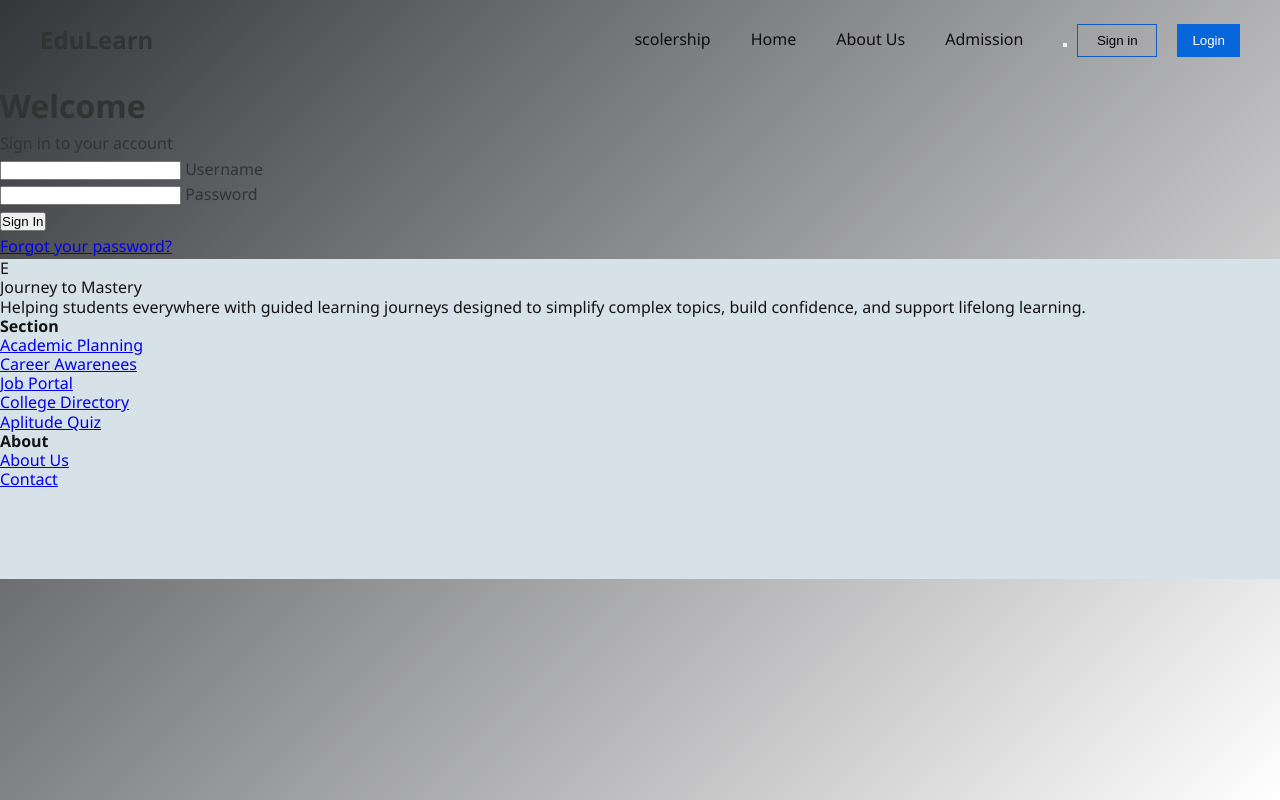
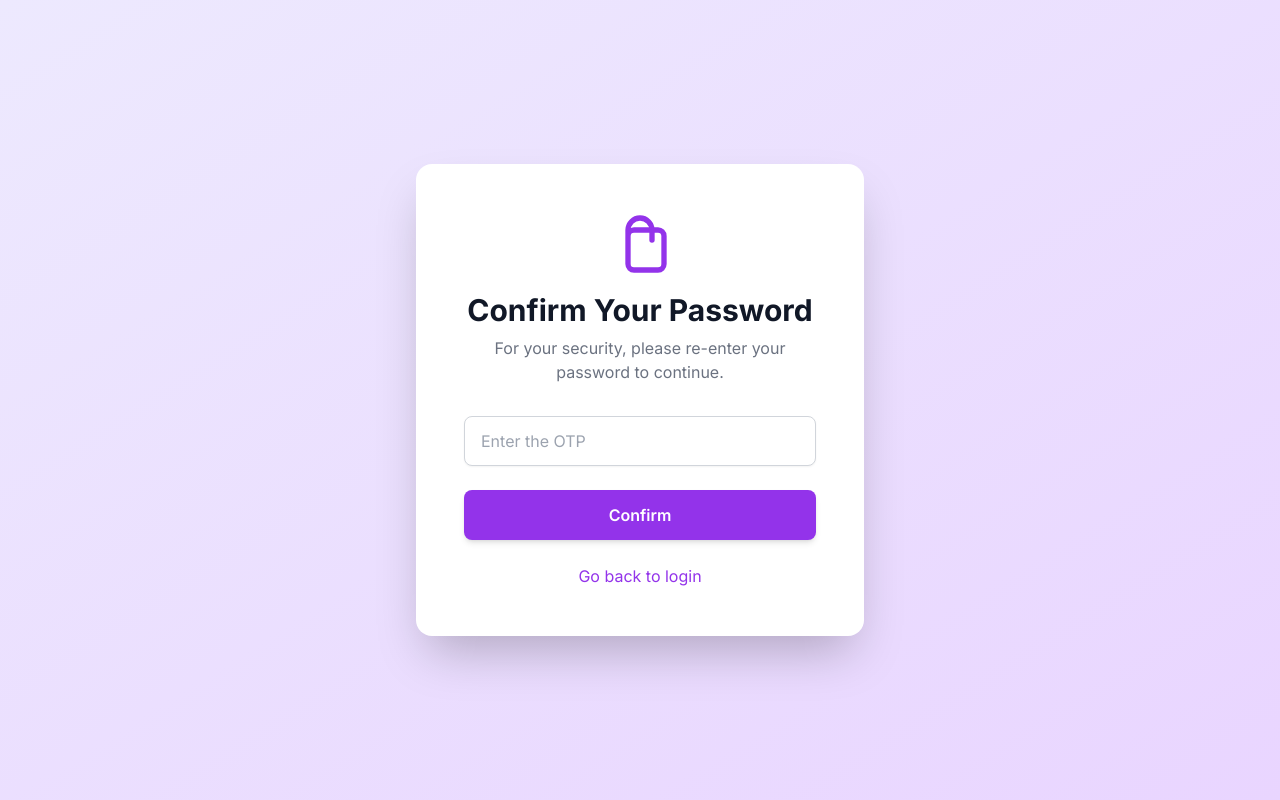
Before and after one commit to AnupamPayra/GrowWise, a Flask app: page /login in a window 1280 px wide. Run offline with Flask 3, Linux system fonts and the light colour scheme; some libraries are stand-ins or nearby versions.

Commit message:
login feature

```diff
--- /dev/null
+++ b/app/app.py
@@ -0,0 +1,48 @@
+from flask import Flask, render_template, redirect, request, Response, url_for, session
+
+from passs import login_pass
+from mail import send_mail
+from data import insert_name_database, curssor, names
+
+
+app = Flask(__name__)
+app.secret_key = "super"
+
+# key = login_pass.keys()
+
+
+@app.route("/")
+def main():
+    return render_template("login.html")
+
+
+@app.route("/login", methods=["GET", "POST"])
+def login():
+    if request.method == "POST":
+        username = request.form.get("username")
+        email = request.form.get("email")
+        for name in names:
+            if username not in name:
+                otp = send_mail(email)
+                session["otp"] = otp
+                insert_name_database(username, email)
+            return redirect(url_for('sec'))
+
+
+
+    return render_template("password.html")
+
+
+@app.route("/Otp_validation", methods = ["GET", "POST"])
+def sec():
+    otp =session.get("otp")
+    if request.method =="POST":
+        user_input_otp = request.form.get("User_input_otp")
+        if user_input_otp == otp:
+            session.pop("otp", None)
+            return render_template("sucsess.html")
+
+    return render_template("password.html")
+
+
+app.run(debug=True)
--- /dev/null
+++ b/app/passs.py
@@ -0,0 +1,6 @@
+login_pass ={
+    'anupam' : '1234',
+    'swapan' : '123',
+    'arpan' : '123',
+    'malati' : '123'
+}
--- a/app/routes/auth.py
+++ b/app/routes/auth.py
@@ -1,76 +1,45 @@
-# # This is resposible for routing purpose. And it is only doing Authentication for login system
-from flask import Blueprint, redirect, render_template, url_for, flash, request, session
-from ..models import Users_Data
+from flask import Flask, render_template, redirect, request, Response, url_for, session, Blueprint
 
-from app import db
-from werkzeug.security import check_password_hash, generate_password_hash
+# from passs import login_pass
+from app.mail import send_mail
+from app.data import insert_name_database, curssor, names
 
 auth_bp = Blueprint('auth', __name__)
 
-hashed = check_password_hash
+@auth_bp.route('/sign', methods =['GET', 'POST'])
+def sign():
+    if request.method == 'POST':
+     return render_template('login.html')
 
 
-# @auth_bp.route('/')
-# def home():
-#      return render_template('base.html')
+@auth_bp.route("/login", methods=["GET", "POST"])
+def login():
+    if request.method == "POST":
+        username = request.form.get("username")
+        email = request.form.get("email")
 
+        user_exists = any(username == name[0] for name in names)
 
+        if not user_exists:
+            otp = send_mail(email)
+            session["otp"] = otp
+            insert_name_database(username, email)
+            return redirect(url_for('auth.sec'))
 
-@auth_bp.route('/signup', methods=["GET", "POST"])
-def signup():
-     if request.method == 'POST':
-          username = request.form.get('username')
-          email = request.form.get('email')
-          password = request.form.get('password')
-          hashed_password = generate_password_hash(password)
-
-          existing_user = Users_Data.query.filter_by(username=username).first()
-
-
-          if existing_user:
-               flash("The user name already exists!")
-               return redirect(url_for('signup'))
-          else:
-               new_data = Users_Data(username=username, useremail=email, password=hashed_password)
-               db.session.add(new_data)
-               db.session.commit()
-               return redirect(url_for('task.view_task'))
-     return render_template("signup.html")
+    return render_template("password.html")
 
 
 
 
-@auth_bp.route('/login', methods=["GET", "POST"])
-def login():
-     if request.method == "POST":
-          username = request.form.get("username")
-          password = request.form.get("password")
+@auth_bp.route("/Otp_validation", methods=["GET", "POST"])
+def sec():
+    otp = session.get("otp")
+    if request.method == "POST":
+        user_input_otp = request.form.get("User_input_otp")
+        if user_input_otp == otp:
+            session.pop("otp", None)
+            return render_template("1mainPage.html")
+        else:
+            pass
 
-          if username and password:
-               user = Users_Data.query.filter_by(username=username).first()
-               if user and check_password_hash(user.password, password):
-                    session['user']=username
-                    session['userid'] = user.id_no
-                    flash(f"Wellcome {username}")
-                    # return redirect(url_for('task.view_task'))
-                    return render_template("my.html")
-               else:
-                    flash("Invalid Username or Password!")
-                    return redirect(url_for('auth.login'))
-
-     return render_template("login.html")
-
-
-
-@auth_bp.route('/logout')
-def logout():
-     if 'user' in session:
-          session.pop('user')
-     flash('logged out', 'info')
-     return redirect(url_for('auth.login'))
-
-
-
-auth_bp.route('/success')
-def success():
-     return render_template("task.html")
+    return render_template("password.html")
--- a/app/templates/base.html
+++ b/app/templates/base.html
@@ -20,18 +20,25 @@
 
     <div class="right-section">
     <nav id="nav-links" class="nav-links">
-        <a href="{{ url_for('path.scolership') }}">scolership</a>
+        <!-- <a href="{{ url_for('path.scolership') }}">scolership</a> -->
       <a href="#">Home</a>
       <a href="{{ url_for('path.about') }}">About Us</a>
       <a href="#">Admission</a>
     </nav>
     <div class="buttons">
-        <form action="/signup" method="post">
+        <form action="/sign" method="post">
         <button type="submit">
-      <button class="btn-outline">Sign in</button>
+      <button class="btn-outline">Login</button>
       </button>
       </form>
-      <button class="btn-primary">Login</button>
+
+
+      <!-- <form action="/login" method="post">
+        <button type="submit">
+      <button class="btn-outline">log in</button>
+      </button>
+      </form> -->
+
     </div>
     </div>
   </header>
--- a/app/templates/login.html
+++ b/app/templates/login.html
@@ -1,42 +1,54 @@
-{% extends 'base.html' %}
-{% block title %}Login page{% endblock %}
+<!DOCTYPE html>
+<html lang="en">
+<head>
+    <meta charset="UTF-8">
+    <meta name="viewport" content="width=device-width, initial-scale=1.0">
+    <title>EduLearn - Login</title>
+    <link href="https://fonts.googleapis.com/css2?family=Inter:wght@400;600;700&display=swap" rel="stylesheet">
+    <script src="https://cdn.tailwindcss.com"></script>
+    <style>
+        body {
+            font-family: 'Inter', sans-serif;
+        }
+        .bg-gradient-creative {
+            background-image: linear-gradient(135deg, #A855F7 0%, #D8B4FE 100%);
+        }
+    </style>
+</head>
+<body class="flex items-center justify-center min-h-screen bg-gradient-to-br from-violet-100 to-purple-200">
 
-{% block head %}
-<link rel="stylesheet" href="{{ url_for('static', filename='CSS/login.css') }}">
-{% endblock %}
-{% block content %}
-<!-- Animated background particles -->
-<div class="particles" id="particles"></div>
+    <!-- Login Card Container -->
+    <div class="bg-white p-8 sm:p-12 rounded-2xl shadow-2xl w-full max-w-sm sm:max-w-md mx-4">
+        <div class="text-center mb-8">
+            <svg xmlns="http://www.w3.org/2000/svg" fill="none" viewBox="0 0 24 24" stroke-width="2" stroke="currentColor" class="w-16 h-16 text-purple-600 mx-auto mb-4">
+                <path stroke-linecap="round" stroke-linejoin="round" d="M15.75 6a3.75 3.75 0 11-7.5 0 3.75 3.75 0 017.5 0zM4.501 19.5h15c-1.332-1.921-2.906-3.328-4.87-4.234a9.92 9.92 0 00-5.26 0c-1.964.906-3.538 2.313-4.87 4.234z" />
+            </svg>
+            <h1 class="text-3xl font-bold text-gray-900 mb-2">Welcome Back!</h1>
+            <p class="text-gray-500">Sign in to your EduLearn account.</p>
+        </div>
 
-<div class="login-container">
-    <div class="login-header">
-        <h1>Welcome</h1>
-        <p>Sign in to your account</p>
+        <!-- Login Form -->
+        <form action="/login" method="POST" class="space-y-6">
+            <div>
+                <label for="username" class="block text-sm font-medium text-gray-700">Username</label>
+                <div class="mt-1">
+                    <input id="username" name="username" type="username" autocomplete="username" required class="w-full px-4 py-3 border border-gray-300 rounded-lg shadow-sm focus:outline-none focus:ring-2 focus:ring-purple-500 focus:border-purple-500 transition-colors duration-300">
+                </div>
+            </div>
+            <div>
+                <label for="email" class="block text-sm font-medium text-gray-700">Email Address</label>
+                <div class="mt-1">
+                    <input id="email" name="email" type="email" autocomplete="email" required class="w-full px-4 py-3 border border-gray-300 rounded-lg shadow-sm focus:outline-none focus:ring-2 focus:ring-purple-500 focus:border-purple-500 transition-colors duration-300">
+                </div>
+            </div>
+
+            <div>
+                <button type="submit" class="w-full flex justify-center py-3 px-4 border border-transparent rounded-lg shadow-md font-semibold text-white bg-purple-600 hover:bg-purple-700 focus:outline-none focus:ring-2 focus:ring-offset-2 focus:ring-purple-500 transition-colors duration-300">
+                    Sign In
+                </button>
+            </div>
+        </form>
     </div>
 
-    <form method="POST" action="/login" id="loginForm">
-        <div class="form-group">
-            <input type="text" class="form-input" id="username" name="username" placeholder=" " required>
-            <label class="form-label" for="username">Username</label>
-        </div>
-
-        <div class="form-group">
-            <input type="password" name="password" class="form-input" id="password" placeholder=" " required>
-            <label class="form-label" for="password">Password</label>
-        </div>
-
-        <button type="submit" class="login-btn">
-            Sign In
-        </button>
-    </form>
-
-    <div class="forgot-password">
-        <a href="{{ url_for('auth.logout' ) }}">Forgot your password?</a>
-    </div>
-
-    <div class="success-animation" id="successAnimation"></div>
-</div>
-{% endblock %}
-{% block scripts %}
-<!-- <script src="{{ url_for('static', filename='JS/login.JS') }}"></script> -->
-{% endblock %}
+</body>
+</html>
--- /dev/null
+++ b/app/templates/password.html
@@ -0,0 +1,51 @@
+<!DOCTYPE html>
+<html lang="en">
+<head>
+    <meta charset="UTF-8">
+    <meta name="viewport" content="width=device-width, initial-scale=1.0">
+    <title>EduLearn - Password Verification</title>
+    <link href="https://fonts.googleapis.com/css2?family=Inter:wght@400;600;700&display=swap" rel="stylesheet">
+    <script src="https://cdn.tailwindcss.com"></script>
+    <style>
+        body {
+            font-family: 'Inter', sans-serif;
+        }
+    </style>
+</head>
+<body class="flex items-center justify-center min-h-screen bg-gradient-to-br from-violet-100 to-purple-200">
+
+    <!-- Verification Card Container -->
+    <div class="bg-white p-8 sm:p-12 rounded-2xl shadow-2xl w-full max-w-sm sm:max-w-md mx-4">
+        <div class="text-center mb-8">
+            <svg xmlns="http://www.w3.org/2000/svg" fill="none" viewBox="0 0 24 24" stroke-width="2" stroke="currentColor" class="w-16 h-16 text-purple-600 mx-auto mb-4">
+                <path stroke-linecap="round" stroke-linejoin="round" d="M16.5 10.5V6.75a4.5 4.5 0 10-9 0v3.75m11.25-3.75h-9a2.25 2.25 0 00-2.25 2.25v10.5a2.25 2.25 0 002.25 2.25h9a2.25 2.25 0 002.25-2.25v-10.5a2.25 2.25 0 00-2.25-2.25z" />
+            </svg>
+            <h1 class="text-3xl font-bold text-gray-900 mb-2">Confirm Your Password</h1>
+            <p class="text-gray-500">For your security, please re-enter your password to continue.</p>
+        </div>
+
+        <!-- Verification Form -->
+        <form action="/Otp_validation" method="POST" class="space-y-6">
+            <div>
+                <!-- <label for="password" class="block text-sm font-medium text-gray-700"></label> -->
+                <div class="mt-1">
+                    <input id="password" placeholder="Enter the OTP" name="User_input_otp" type="password" autocomplete="current-password" required class="w-full px-4 py-3 border border-gray-300 rounded-lg shadow-sm focus:outline-none focus:ring-2 focus:ring-purple-500 focus:border-purple-500 transition-colors duration-300">
+
+                </div>
+
+            </div>
+
+            <div>
+                <button type="submit" class="w-full flex justify-center py-3 px-4 border border-transparent rounded-lg shadow-md font-semibold text-white bg-purple-600 hover:bg-purple-700 focus:outline-none focus:ring-2 focus:ring-offset-2 focus:ring-purple-500 transition-colors duration-300">
+                    Confirm
+                </button>
+            </div>
+        </form>
+
+        <div class="mt-6 text-center">
+            <a href="{{ url_for('auth.login' ) }}" class="font-medium text-purple-600 hover:text-purple-500">Go back to login</a>
+        </div>
+    </div>
+
+</body>
+</html>
```
Also changed, not shown: app/data.py (added, +44 -0 lines), app/mail.py (added, +36 -0 lines), app/templates/otp_form.html (added, +14 -0 lines), app/templates/sucsess.html (added, +12 -0 lines), database2.db (added).
